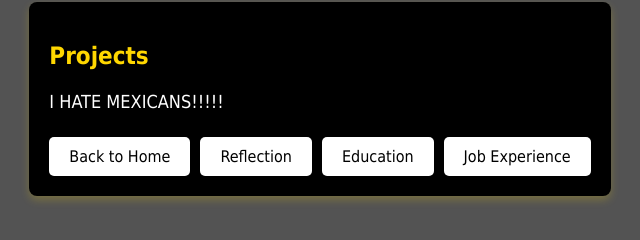
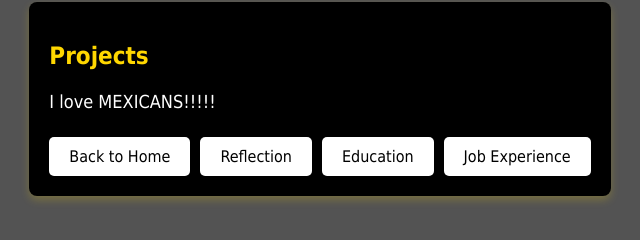
Before and after one commit to daniel-duvall/personal_website, a plain HTML site: page projects.html in a window 1280 px wide. Shown: the part 351-591 px from the top of the page, 320-960 px from the left. Drawn offline with Linux system fonts and the light colour scheme.

Commit message:
updated projects

```diff
--- a/projects.html
+++ b/projects.html
@@ -14,7 +14,7 @@
         <h2>Projects</h2>
         <main>
             <p>
-                I HATE MEXICANS!!!!!
+                I love MEXICANS!!!!!
             </p>
             <div class="button-container">
                 <a class="button" href="index.html">Back to Home</a>
```
